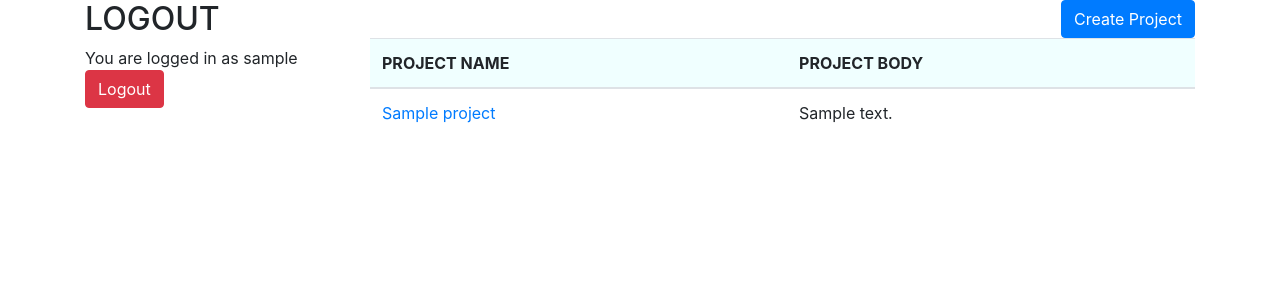
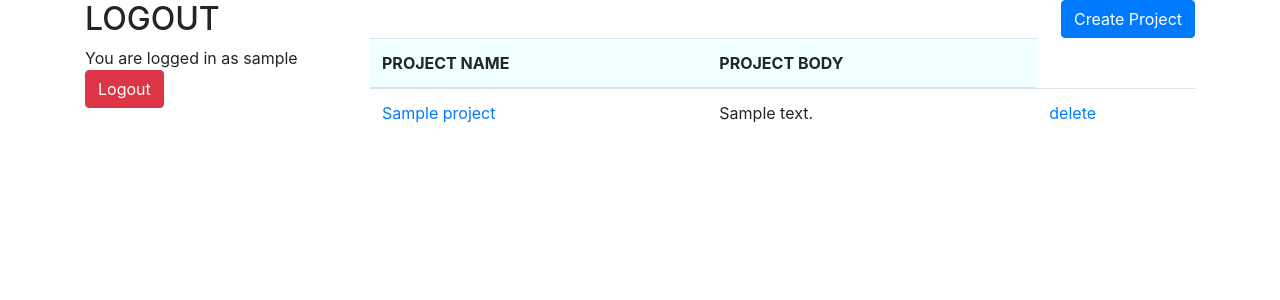
Before and after one commit to shanuv000/ci, a CodeIgniter app: page /ci/index.php/projects/index in a window 1280 px wide. Shown: the part 56-356 px from the top of the page. Run offline with CodeIgniter, Linux system fonts and the light colour scheme; the visitor is signed in with stand-in values (Sample User, id 1); tables that the repository leaves empty or names only in its code hold one stand-in row (values such as "Sample post"); some libraries are stand-ins or nearby versions.

Commit message:
updated delete

```diff
--- a/application/controllers/projects.php
+++ b/application/controllers/projects.php
@@ -42,6 +42,7 @@ class projects extends CI_Controller
         }
     }
 
+
     public function update_projects($project_id)
     {
         $this->form_validation->set_rules('project_name', 'Project Name', 'trim|required|min_length[3]');
@@ -66,6 +67,17 @@ class projects extends CI_Controller
         }
     }
 
+
+
+    public function delete_projects($project_id){
+
+     $this->project_model->delete_project($project_id);
+     $this->session->set_flashdata('project_deleted','Your project is deleted');
+//     redirect('projects/index');
+    }
+
+
+
     public function display($project_id)
     {
         $data['project_data'] = $this->project_model->get_project($project_id);
--- a/application/models/project_model.php
+++ b/application/models/project_model.php
@@ -23,9 +23,9 @@ class project_model extends CI_Model
         return $insert_data;
     }
 
-    public function update_project($id, $data)
+    public function update_project($project_id, $data)
     {
-        $this->db->where(['id', $id]);
+        $this->db->where(['id', $project_id]);
         $this->db->update('projects', $data);
         return true;
     }
@@ -33,8 +33,14 @@ class project_model extends CI_Model
     public function get_project_info($project_id)
     {
         $this->db->where('id', $project_id);
-        $query = $this->db->get('projects');
-        return $query->row();
+        $get_data = $this->db->get('projects');
+        return $get_data->row();
+    }
+
+    public function delete_project($project_id){
+        $this->db->where(['id', $project_id]);
+        $this->db->delete('projects');
+
     }
 }
 
--- a/application/views/projects/display.php
+++ b/application/views/projects/display.php
@@ -14,7 +14,7 @@
 
             <li class="list-group-item"><a href="">Create Project</a></li>
             <li class="list-group-item"><a href="<?= base_url();?>projects/update_projects/<?php echo $project_data->id;?>">Edit Project</a></li>
-            <li class="list-group-item"><a href="#">Delete</a></li>
+            <li class="list-group-item"><a href="<?= base_url();?>projects/delete_projects/">Delete</a></li>
         </ul>
     </div>
     </div>
--- a/application/views/projects/index.php
+++ b/application/views/projects/index.php
@@ -17,6 +17,7 @@
         echo "<td> <a href='". base_url()   ."projects/display/". $project->id  ."'>". $project->project_name."</a></td>"
         ?>
         <?php echo "<td >". $project->project_body."</td>"; ?>
+                <?php echo "<td ><a href='". base_url()   ."projects/delete_projects/". $project->id  ."'>delete</a></td>"; ?>
     </tr>
 
     <?php endforeach;
--- a/application/views/projects/update_project_view.php
+++ b/application/views/projects/update_project_view.php
@@ -3,7 +3,7 @@
 
 <?php
 echo "<h1>".$project_info->project_name."</h1>";
-$attributes = array('id'=>'update_form','class'=>'form-horizontal');?>
+$attributes = array('id'=>'create_form','class'=>'form-horizontal');?>
 
 <?php echo validation_errors("<p class='bg-success'></p>"); ?>
 
```
